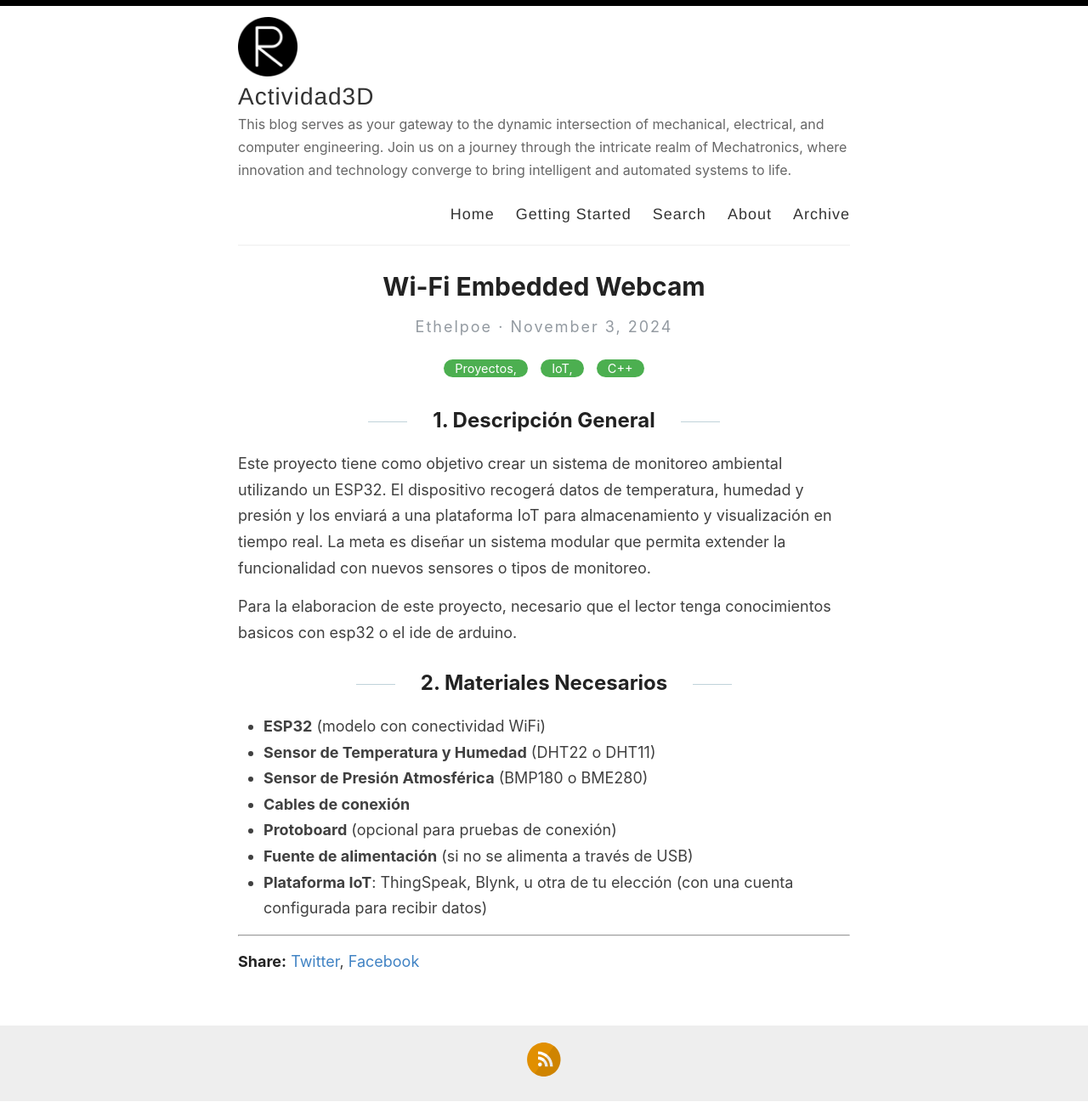
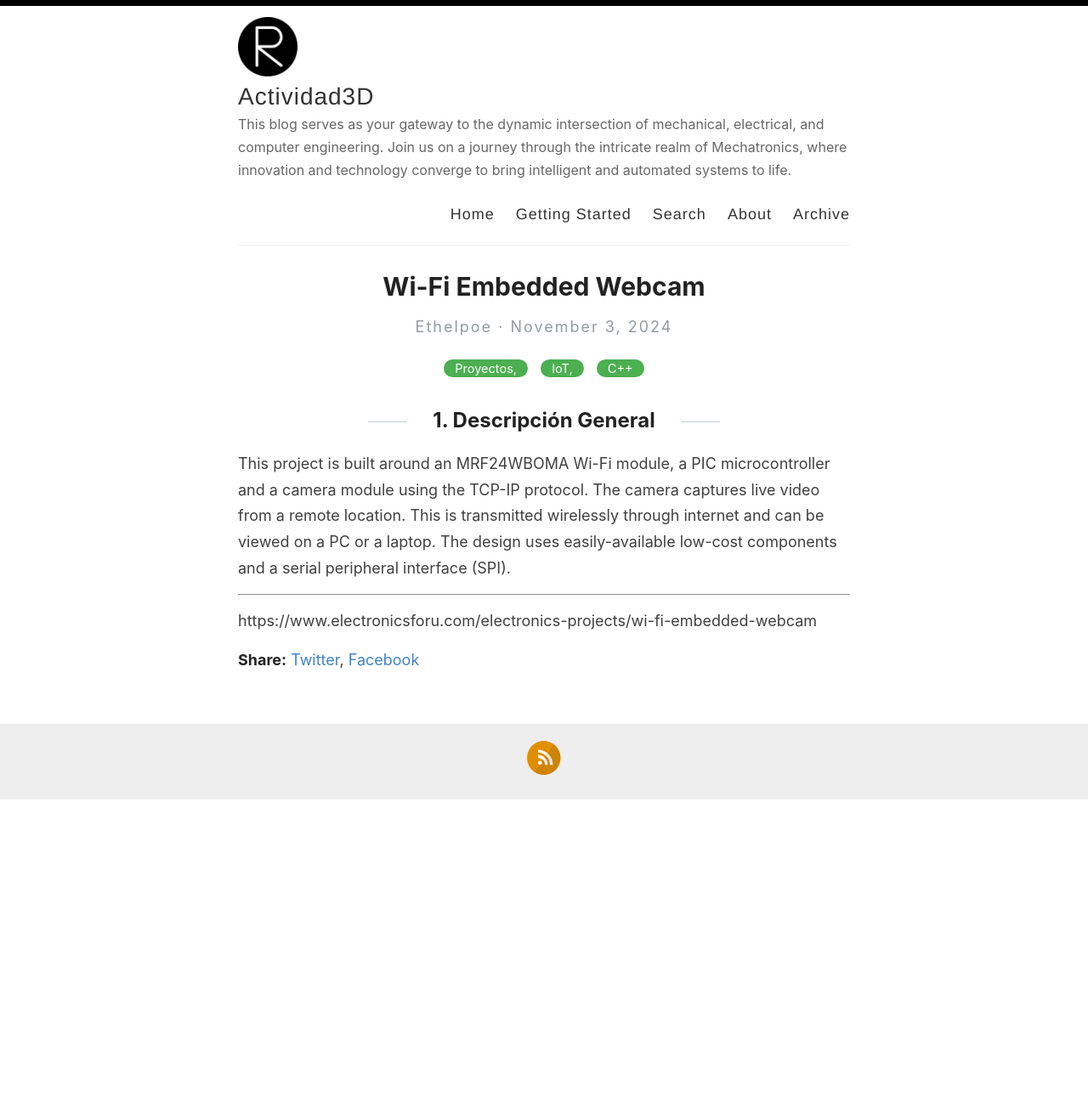
Before and after one commit to ethelpoe/ethelpoe.github.io, a Jekyll site: the page built from _posts/2024-11-04-Embedded_Webcam.md, in a window 1280 px wide. Shown: the whole page at 85% size. Built offline with Jekyll 4.4.1, drawn with Linux system fonts in a browser that asks for light colours; after the commit the page ends 942 px from its top, so only the background shows below that.

Commit message:
Update 2024-11-04-Embedded_Webcam.md

```diff
--- a/_posts/2024-11-04-Embedded_Webcam.md
+++ b/_posts/2024-11-04-Embedded_Webcam.md
@@ -17,21 +17,10 @@ description: ""
 ---
 
 ## 1. Descripción General
-Este proyecto tiene como objetivo crear un sistema de monitoreo ambiental utilizando un ESP32.
-El dispositivo recogerá datos de temperatura, humedad y presión y los enviará a una plataforma IoT para almacenamiento y visualización en tiempo real.
-La meta es diseñar un sistema modular que permita extender la funcionalidad con nuevos sensores o tipos de monitoreo.
-
-Para la elaboracion de este proyecto, necesario que el lector tenga conocimientos basicos con esp32 o el ide de arduino.
-
-## 2. Materiales Necesarios
-- **ESP32** (modelo con conectividad WiFi)
-- **Sensor de Temperatura y Humedad** (DHT22 o DHT11)
-- **Sensor de Presión Atmosférica** (BMP180 o BME280)
-- **Cables de conexión**
-- **Protoboard** (opcional para pruebas de conexión)
-- **Fuente de alimentación** (si no se alimenta a través de USB)
-- **Plataforma IoT**: ThingSpeak, Blynk, u otra de tu elección (con una cuenta configurada para recibir datos)
+This project is built around an MRF24WBOMA Wi-Fi module, a PIC microcontroller and a camera module using the TCP-IP protocol. The camera captures live video from a remote location. This is transmitted wirelessly through internet and can be viewed on a PC or a laptop. The design uses easily-available low-cost components and a serial peripheral interface (SPI).
 
 
 
 ---
+
+https://www.electronicsforu.com/electronics-projects/wi-fi-embedded-webcam
```
